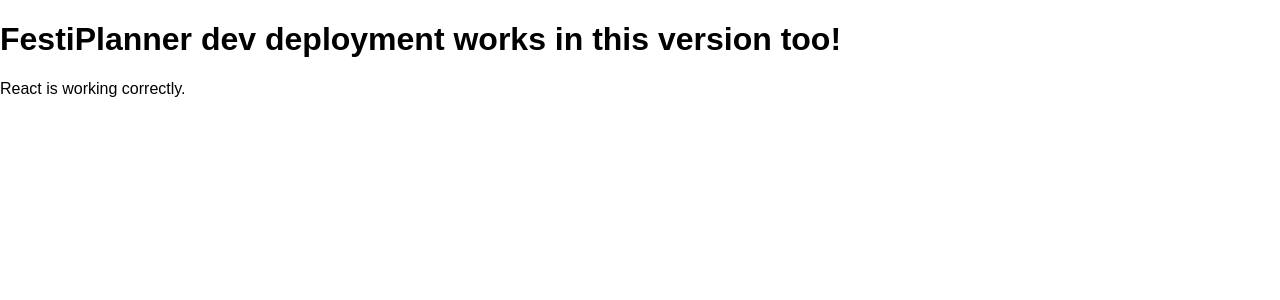
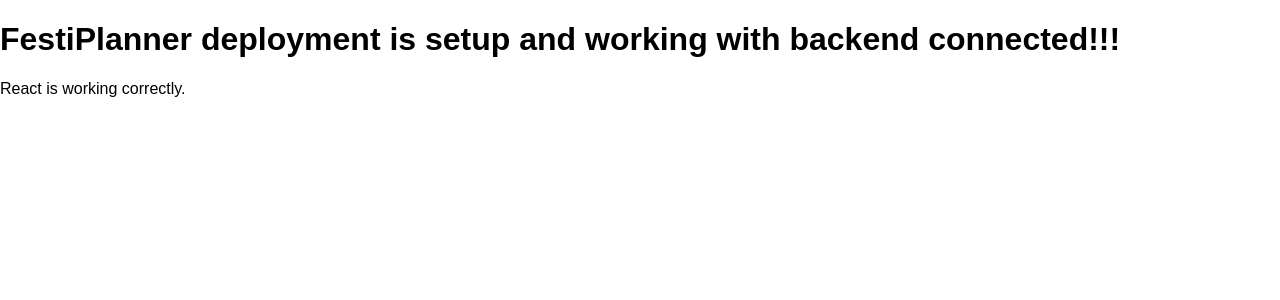
Before and after one commit to Gugor456/FestiPlanner-Frontend, a React (Vite) app: page / in a window 1280 px wide. Shown: the top 300 px of the page. Built offline with nearby package versions, Linux system fonts and the light colour scheme.

Commit message:
pushing updated page for discerning prod and dev.

```diff
--- a/src/pages/Home.tsx
+++ b/src/pages/Home.tsx
@@ -1,7 +1,7 @@
 export default function Home() {
   return (
     <div>
-      <h1>FestiPlanner dev deployment works in this version too!</h1>
+      <h1>FestiPlanner deployment is setup and working with backend connected!!!</h1>
       <p>React is working correctly.</p>
     </div>
   )
```
